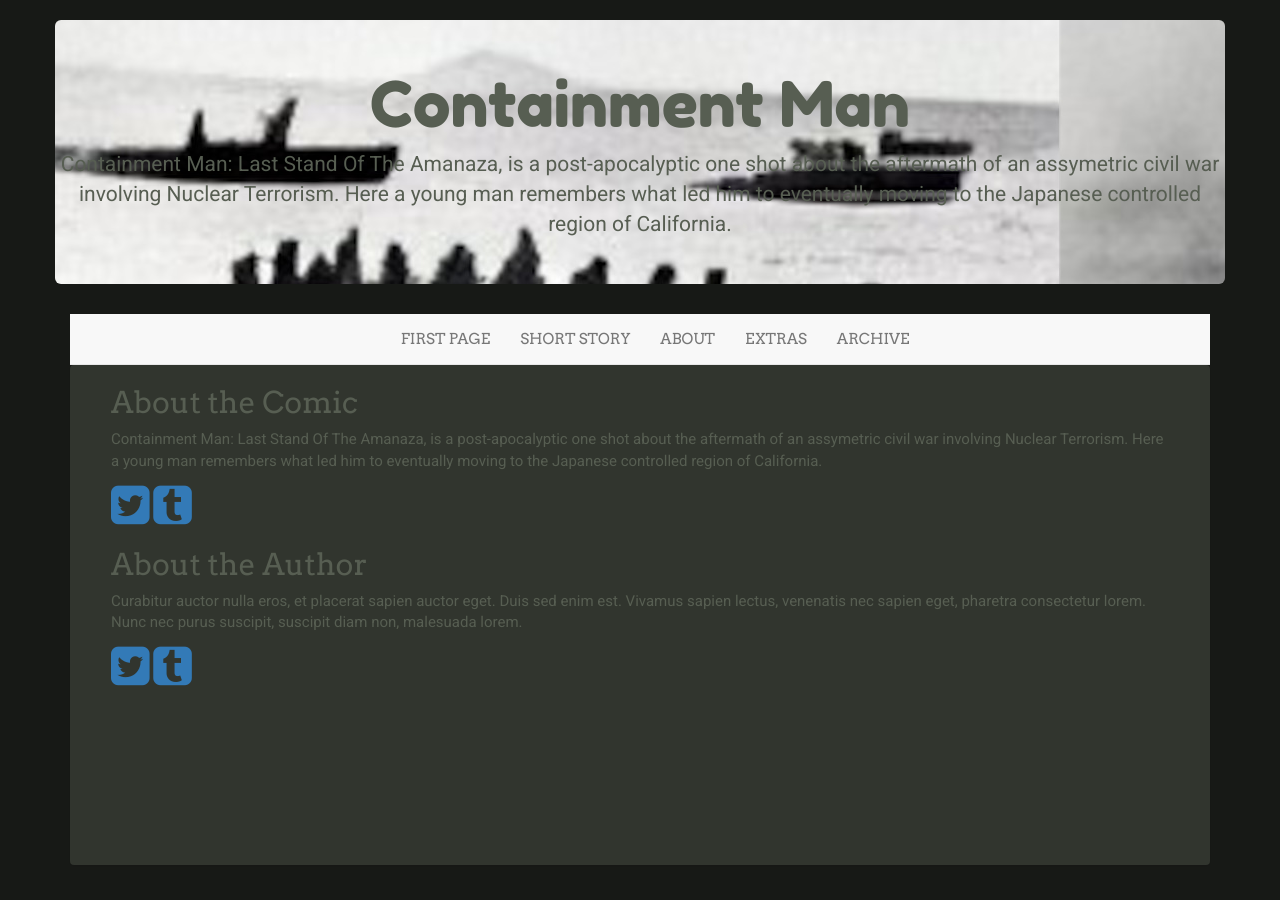
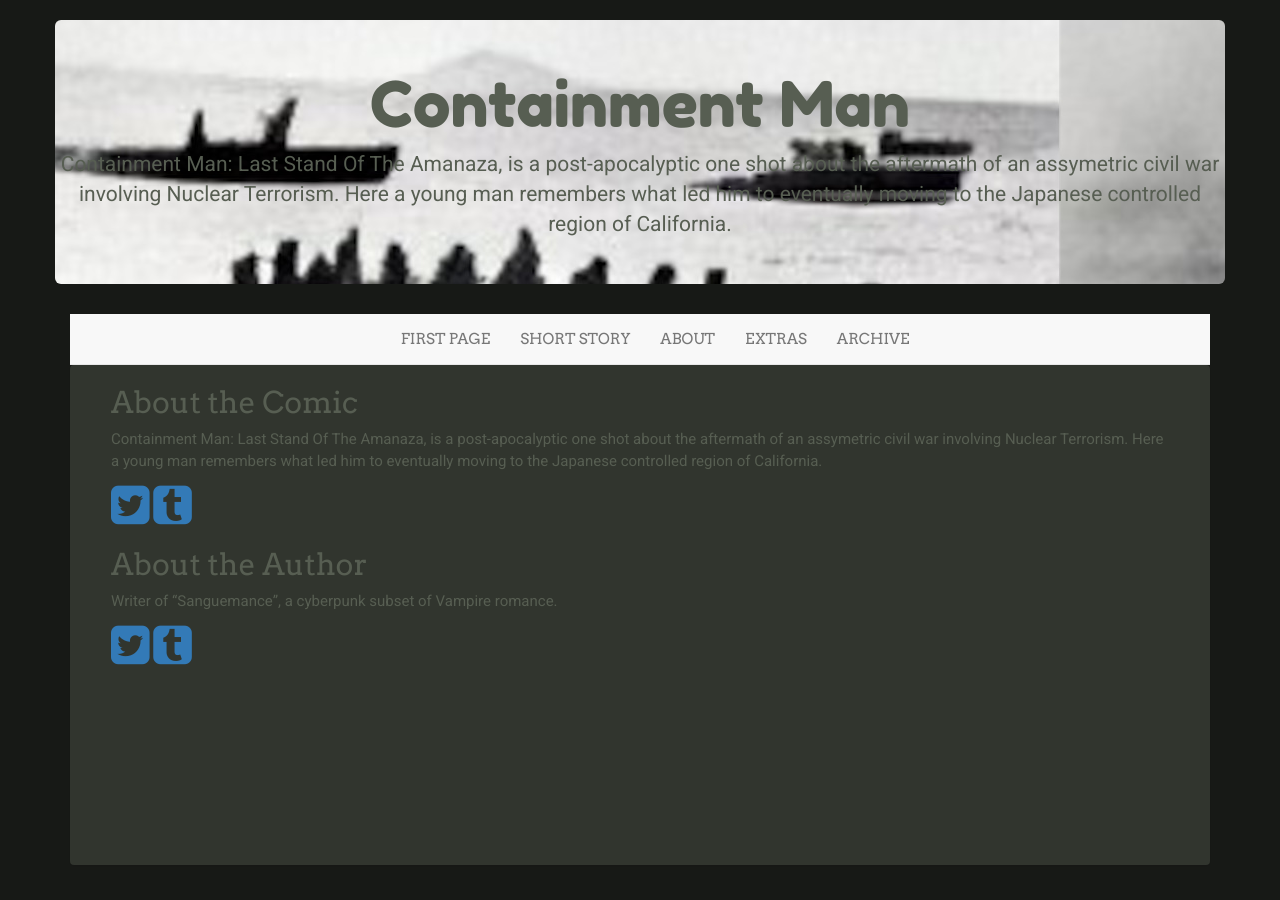
Before and after one commit to LWFlouisa/ContainmentMan, a Jekyll site: the page built from about.md, in a window 1280 px wide. Built offline with Jekyll 4.4.1, drawn with Linux system fonts in a browser that asks for light colours; nearby versions of some CDN libraries.

Commit message:
Update about.md

```diff
--- a/about.md
+++ b/about.md
@@ -11,6 +11,6 @@ Containment Man: Last Stand Of The Amanaza, is a post-apocalyptic one shot about
 
 # About the Author
 
-Curabitur auctor nulla eros, et placerat sapien auctor eget. Duis sed enim est. Vivamus sapien lectus, venenatis nec sapien eget, pharetra consectetur lorem. Nunc nec purus suscipit, suscipit diam non, malesuada lorem.
+Writer of "Sanguemance", a cyberpunk subset of Vampire romance.
 
 {% include authorsocialmedia.html %}
```
